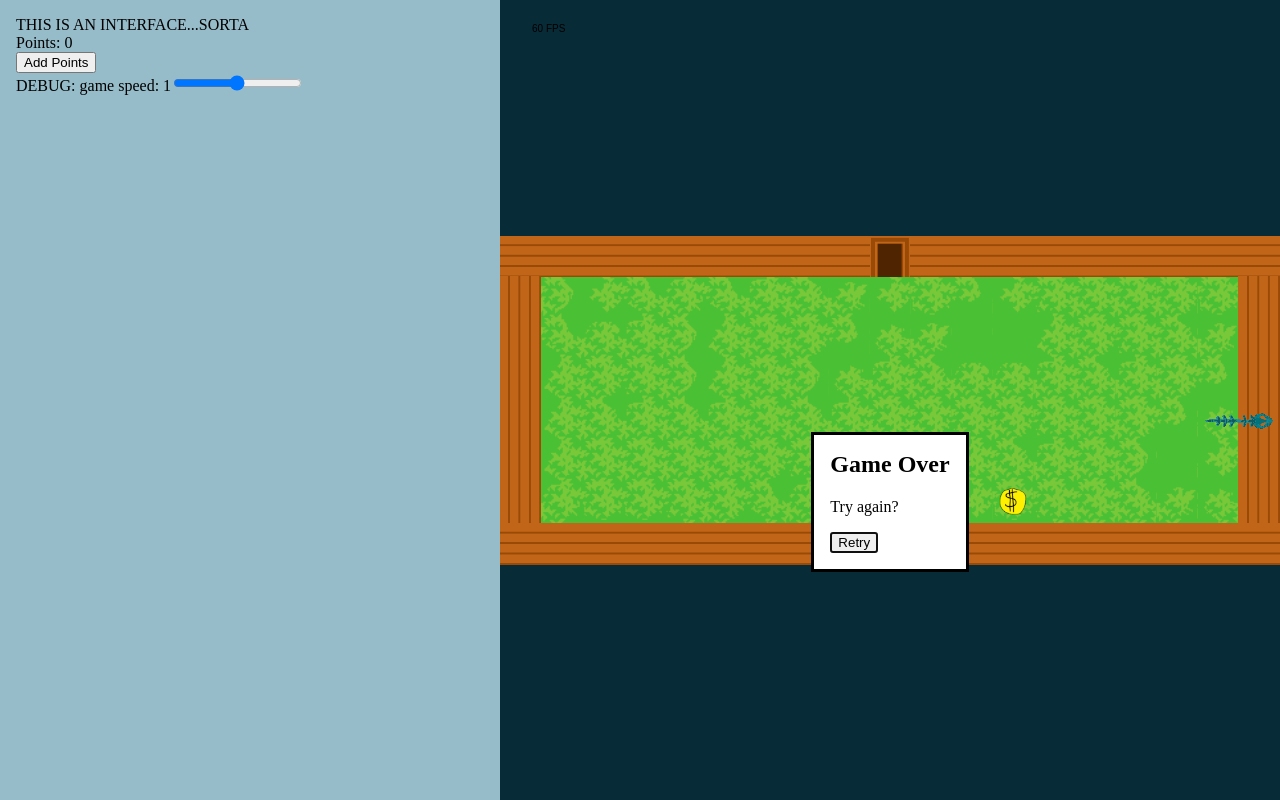
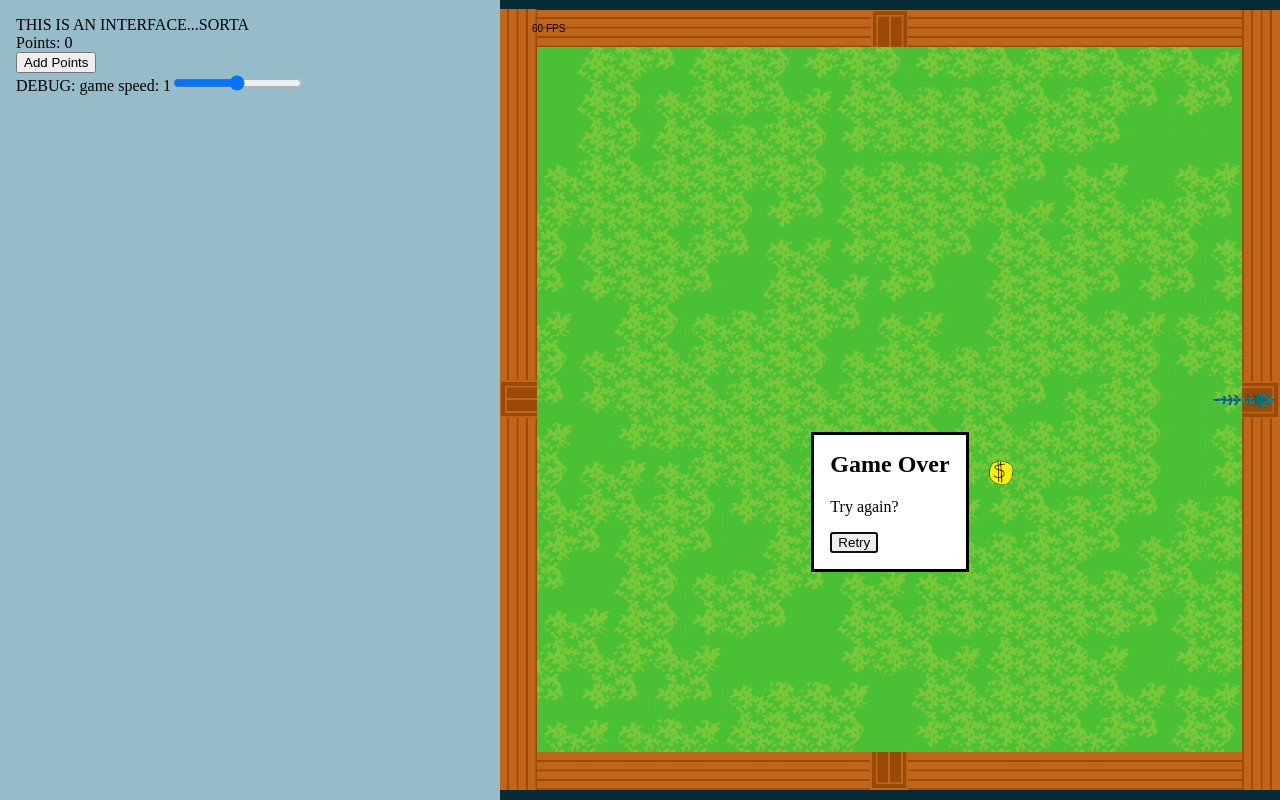
Before and after one commit to Thristhart/ld58, a React (Vite) app: page / in a window 1280 px wide. Built offline with nearby package versions, Linux system fonts and the light colour scheme; a web font is replaced by a local one.

Commit message:
initial work on loading levels from images

```diff
--- a/src/canvas.tsx
+++ b/src/canvas.tsx
@@ -3,6 +3,7 @@ import "./canvas.css";
 import { drawFrame } from "./render";
 import { GameWorld } from "./model/gameworld";
 import { imageLoadPromise } from "./images";
+import { levelLoadPromise } from "./levels/loadlevel";
 
 function useFitCanvasToWindow(canvasRef: React.RefObject<HTMLCanvasElement | null>) {
     useEffect(() => {
@@ -62,8 +63,6 @@ interface CanvasProps {
 export function Canvas(props: CanvasProps) {
     const canvasRef = useRef<HTMLCanvasElement>(null);
 
-    use(imageLoadPromise);
-
     useFitCanvasToWindow(canvasRef);
 
     useDrawLoop(canvasRef, props.gameWorld);
--- a/src/game.tsx
+++ b/src/game.tsx
@@ -1,4 +1,4 @@
-import { Suspense, useCallback, useEffect, useState, useSyncExternalStore } from "react";
+import { Suspense, use, useCallback, useEffect, useState, useSyncExternalStore } from "react";
 import { Canvas } from "./canvas";
 import "./game.css";
 import { GameWorld } from "./model/gameworld";
@@ -12,9 +12,10 @@ import { Position } from "./model/entity";
 import { Wall } from "./model/entities/wall";
 import { Buzzsaw } from "./model/entities/buzzsaw";
 import { GrassTile } from "./model/entities/grasstile";
-import { IntroRoom } from "./model/rooms/intro";
 import { BatCountry } from "./model/rooms/batcountry";
 import { ClosedDoor, OpenDoor } from "./model/entities/door";
+import { imageLoadPromise } from "./images";
+import { levelLoadPromise, levels } from "./levels/loadlevel";
 
 function createGameWorld() {
     const gameWorld = new GameWorld();
@@ -34,22 +35,22 @@ function createGameWorld() {
 
     // gameWorld.addEntity(new Buzzsaw({ x: 5, y: 5 }, gameWorld));
 
-    const intro = gameWorld.createRoom(IntroRoom, {
-        x: -Math.floor(IntroRoom.width / 2),
-        y: -Math.floor(IntroRoom.height / 2),
+    const intro = gameWorld.createRoom(levels.basic, {
+        x: -Math.floor(levels.basic.width / 2),
+        y: -Math.floor(levels.basic.height / 2),
     });
-    gameWorld.createRoom(BatCountry, { x: intro.position.x, y: intro.position.y - BatCountry.height - 1 });
+    // gameWorld.createRoom(BatCountry, { x: intro.position.x, y: intro.position.y - BatCountry.height - 1 });
 
     // punch out a door
-    const doorPos = { x: 0, y: -IntroRoom.height / 2 - 1 };
-    const ents = gameWorld.getEntitiesAt(doorPos);
-    for (let ent of ents) {
-        if (ent instanceof Wall) {
-            gameWorld.removeEntity(ent);
-        }
-    }
-    const door = new OpenDoor(doorPos, gameWorld);
-    gameWorld.addEntity(door);
+    // const doorPos = { x: 0, y: -IntroRoom.height / 2 - 1 };
+    // const ents = gameWorld.getEntitiesAt(doorPos);
+    // for (let ent of ents) {
+    //     if (ent instanceof Wall) {
+    //         gameWorld.removeEntity(ent);
+    //     }
+    // }
+    // const door = new OpenDoor(doorPos, gameWorld);
+    // gameWorld.addEntity(door);
 
     // @ts-ignore
     window.DEBUG_gameWorld = gameWorld;
@@ -118,17 +119,31 @@ function DeathDialog(props: DeathDialogProps) {
     );
 }
 
-export function Game() {
+function GameLoaded() {
     const { gameWorld, getGameState, setGameState, restart } = useGameWorld();
     return (
-        <div className="Container">
+        <>
             <Interface getGameState={getGameState} setGameState={setGameState} />
             <div className="CanvasContainer">
                 {getGameState("dead") && <DeathDialog restart={restart} />}
-                <Suspense>
-                    <Canvas gameWorld={gameWorld} />
-                </Suspense>
+                <Canvas gameWorld={gameWorld} />
             </div>
+        </>
+    );
+}
+
+function LoadGameDeps() {
+    use(imageLoadPromise);
+    use(levelLoadPromise);
+    return <GameLoaded />;
+}
+
+export function Game() {
+    return (
+        <div className="Container">
+            <Suspense>
+                <LoadGameDeps />
+            </Suspense>
         </div>
     );
 }
--- a/src/images.ts
+++ b/src/images.ts
@@ -1,11 +1,16 @@
 const unloadedImages = new Set<HTMLImageElement>();
 
 export function loadImage(url: string) {
-    const image = new Image() as HTMLImageElement & { bitmap: ImageBitmap };
+    const image = new Image() as HTMLImageElement & { bitmap: ImageBitmap; promise: Promise<void> };
     unloadedImages.add(image);
+    let resolveThisLoad: () => void;
+    image.promise = new Promise<void>((resolve) => {
+        resolveThisLoad = resolve;
+    });
     image.addEventListener("load", async () => {
         image.bitmap = await createImageBitmap(image);
         unloadedImages.delete(image);
+        resolveThisLoad();
         if (unloadedImages.size === 0) {
             resolveImageLoad();
         }
--- /dev/null
+++ b/src/levels/loadlevel.ts
@@ -0,0 +1,53 @@
+import { loadImage } from "#src/images.ts";
+import { Position } from "#src/model/entity.ts";
+import { RoomDefinition, TileType } from "#src/model/room.ts";
+import basicLevelUrl from "./basic.png";
+
+export const levels: Record<string, RoomDefinition> = {};
+
+function getTileTypeForColor(color: number) {
+    switch (color) {
+        case 0x000000:
+            return TileType.Wall;
+        case 0xff0000:
+            return TileType.EnemySpawn;
+        case 0x00ff00:
+            return TileType.Door;
+        case 0x0000ff:
+            return TileType.FoodSpawn;
+        default:
+            return undefined;
+    }
+}
+
+export async function loadLevel(name: string, image: ReturnType<typeof loadImage>): Promise<RoomDefinition> {
+    await image.promise;
+
+    const canvas = new OffscreenCanvas(image.bitmap.width, image.bitmap.height);
+    const context = canvas.getContext("2d")!;
+    context.drawImage(image.bitmap, 0, 0, image.bitmap.width, image.bitmap.height);
+    const imageData = context.getImageData(0, 0, image.bitmap.width, image.bitmap.height);
+    const locations = new Map<Position, TileType>();
+    for (let i = 0; i < imageData.data.length; i += 4) {
+        const [r, g, b, _a] = imageData.data.slice(i);
+        const x = (i / 4) % imageData.width;
+        const y = Math.floor(i / 4 / imageData.width);
+        const hex = (r << 16) + (g << 8) + b;
+        const tile = getTileTypeForColor(hex);
+        if (tile !== undefined) {
+            locations.set({ x, y }, tile);
+        }
+    }
+
+    const roomDef: RoomDefinition = {
+        width: imageData.width,
+        height: imageData.height,
+        locations,
+    };
+
+    levels[name] = roomDef;
+
+    return roomDef;
+}
+
+export const levelLoadPromise = Promise.all([loadLevel("basic", loadImage(basicLevelUrl))]);
--- a/src/model/gameworld.ts
+++ b/src/model/gameworld.ts
@@ -3,9 +3,10 @@ import { Player } from "./entities/player";
 import { TileEntity } from "./entities/tile";
 import { Entity, Position } from "./entity";
 import { defaultGameState, GameState } from "./gamestate";
-import { RoomDefinition, RoomInstance } from "./room";
+import { RoomDefinition, RoomInstance, TileType } from "./room";
 import { Wall } from "./entities/wall";
 import { addPositions, Direction, getPositionInDirection } from "#src/direction.ts";
+import { ClosedDoor } from "./entities/door";
 
 type PositionString = `${number},${number}`;
 export class GameWorld {
@@ -46,25 +47,35 @@ export class GameWorld {
     public createRoom(roomDefinition: RoomDefinition, position: Position) {
         const room = new RoomInstance(position, roomDefinition);
         this.rooms.add(room);
-        let candidates: { x: number; y: number; direction?: number }[] = [];
-        for (let x = position.x - 1; x <= position.x + roomDefinition.width; x++) {
-            candidates.push({ x, y: position.y - 1, direction: Direction.North });
-            candidates.push({ x, y: position.y + roomDefinition.height, direction: Direction.North });
-        }
-        for (let y = position.y - 1; y <= position.y + roomDefinition.height; y++) {
-            candidates.push({ x: position.x - 1, y, direction: Direction.West });
-            candidates.push({ x: position.x + roomDefinition.width, y, direction: Direction.West });
-        }
-        for (const pos of candidates) {
-            if (this.getEntitiesAt(pos).size > 0) {
-                continue;
+        console.log(room.definition.locations);
+        room.definition.locations.forEach((tileType, location) => {
+            const pos = addPositions(position, location);
+            if (tileType === TileType.Wall) {
+                let facing = Direction.North;
+                if (location.x === 0) {
+                    facing = Direction.West;
+                }
+                if (location.x === room.definition.width - 1) {
+                    facing = Direction.East;
+                }
+                const wall = new Wall(pos, this, facing);
+                this.addEntity(wall);
             }
-            const wall = new Wall(pos, this, pos.direction);
-            this.addEntity(wall);
-        }
-        if (roomDefinition.initialSpawns) {
-            roomDefinition.initialSpawns(this, room);
-        }
+            if (tileType === TileType.Door) {
+                let facing = Direction.North;
+                if (location.x === 0) {
+                    facing = Direction.West;
+                }
+                if (location.x === room.definition.width - 1) {
+                    facing = Direction.East;
+                }
+                if (location.y === room.definition.height - 1) {
+                    facing = Direction.South;
+                }
+                const door = new ClosedDoor(pos, this, facing);
+                this.addEntity(door);
+            }
+        });
         return room;
     }
 
--- a/src/model/rooms/batcountry.ts
+++ /dev/null
@@ -1,11 +0,0 @@
-import { WingedEnemy } from "../entities/wingedenemy";
-import { RoomDefinition } from "../room";
-
-export const BatCountry = {
-    width: 20,
-    height: 20,
-    initialSpawns(gameWorld, room) {
-        gameWorld.addEntity(new WingedEnemy(gameWorld.getRoomSpawnPosition({ x: 1, y: 1 }, room), gameWorld));
-        gameWorld.addEntity(new WingedEnemy(gameWorld.getRoomSpawnPosition({ x: 19, y: 1 }, room), gameWorld));
-    },
-} as const satisfies RoomDefinition;
--- a/src/model/rooms/intro.ts
+++ /dev/null
@@ -1,6 +0,0 @@
-import type { RoomDefinition } from "#src/model/room.ts";
-
-export const IntroRoom = {
-    width: 17,
-    height: 6,
-} as const satisfies RoomDefinition;
--- a/src/render.ts
+++ b/src/render.ts
@@ -28,9 +28,8 @@ export function drawFrame(
 
     const currentRoom = gameWorld.getRoomContainingPosition(gameWorld.player.position);
     if (currentRoom) {
-        // + 2 for walls
-        const targetWidthScale = canvas.width / ((currentRoom.definition.width + 2) * GRID_SQUARE_SIZE);
-        const targetHeightScale = canvas.height / ((currentRoom.definition.height + 2) * GRID_SQUARE_SIZE);
+        const targetWidthScale = canvas.width / (currentRoom.definition.width * GRID_SQUARE_SIZE);
+        const targetHeightScale = canvas.height / (currentRoom.definition.height * GRID_SQUARE_SIZE);
         const smallestScale = Math.min(targetWidthScale, targetHeightScale);
         if (camera.scale != smallestScale) {
             timeSinceCameraPositionChange = cameraTransitionDuration;
```
Also changed, not shown: src/model/room.ts (+14 -12 lines), src/levels/basic.png (added).
